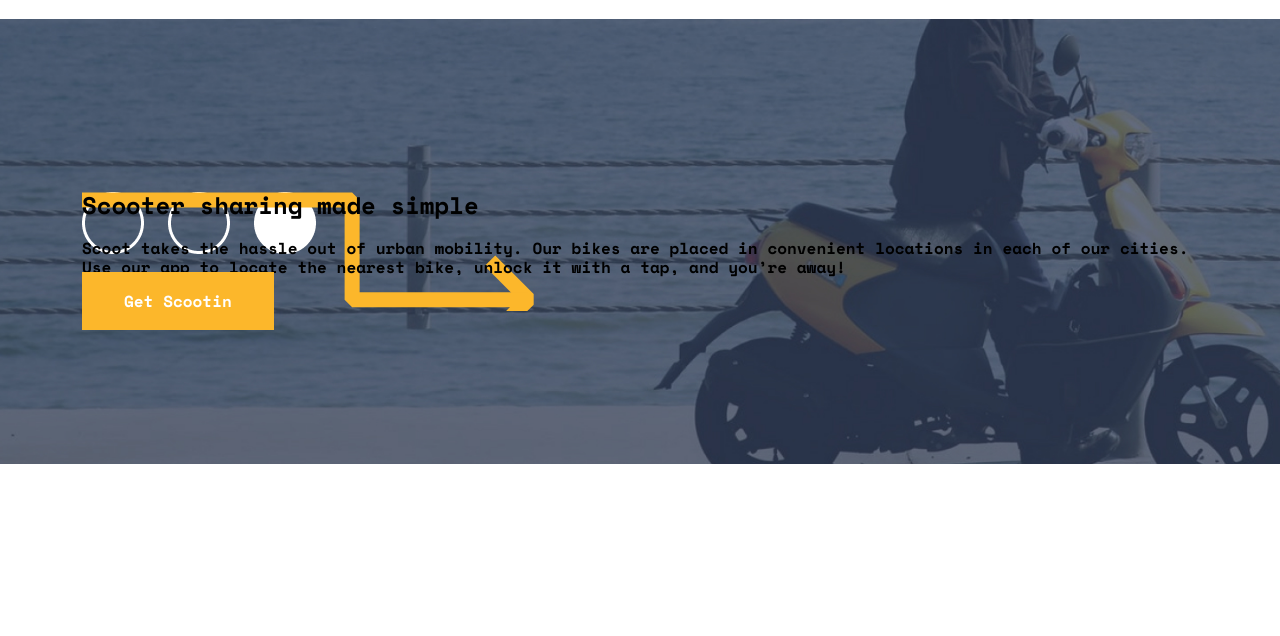
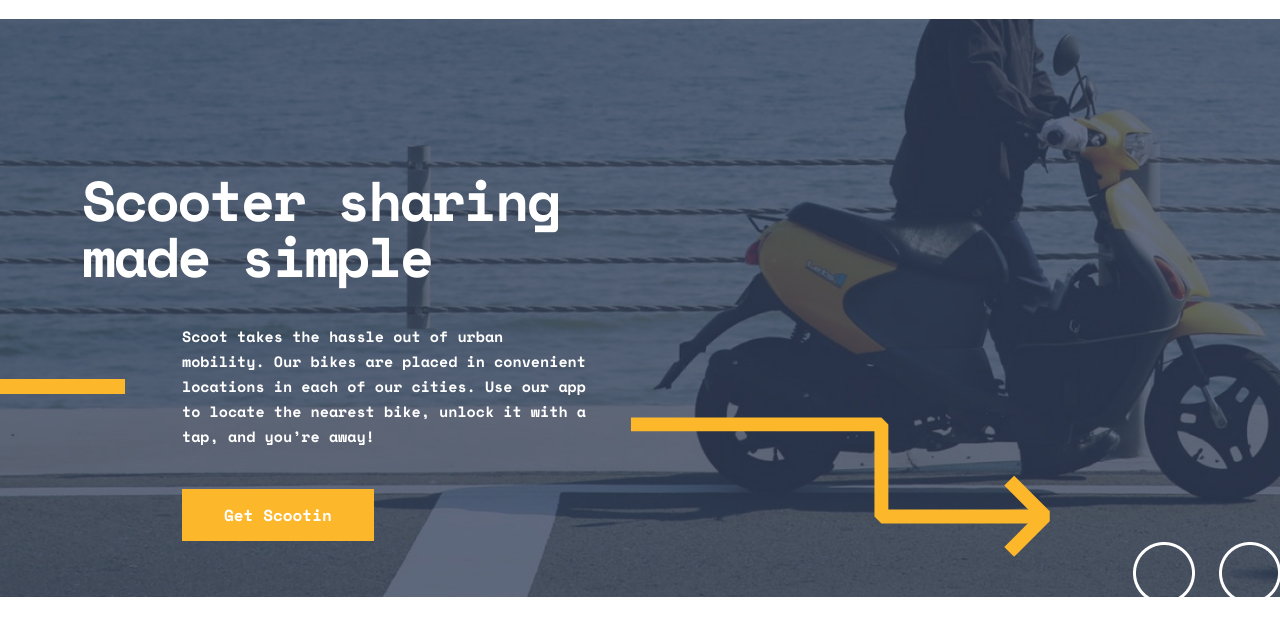
Before and after one commit to BunyodbekNasriddinov/scoot, a plain HTML site: page index.html in a window 1280 px wide. Shown: the part 80-716 px from the top of the page. Drawn offline with Linux system fonts and the light colour scheme.

Commit message:
Home page hero section add

```diff
--- a/index.html
+++ b/index.html
@@ -68,8 +68,8 @@
                   app to locate the nearest bike, unlock it with a tap, and
                   you’re away!
                 </p>
+                <a class="hero__link main-btn" href="#">Get Scootin</a>
               </div>
-              <a class="hero__link main-btn" href="#">Get Scootin</a>
             </div>
           </div>
         </div>
--- a/sass/blocks/_hero.scss
+++ b/sass/blocks/_hero.scss
@@ -3,15 +3,69 @@
 //************//
 .hero {
   padding: 153px 0;
-  background-image: url("../../images/hero-bgi.jpg");
-  background-repeat: no-repeat;
-  background-size: 100%;
+  background-image: url("../../images/circles.png"),
+    url("../../images/left-arrow.svg"), url("../../images/hero-bgi.jpg");
+  background-repeat: no-repeat, no-repeat, no-repeat;
+  background-size: 234px 62px, 447px 140px, 100%;
+  background-position: calc(50% + 610px) calc(100% - 90px),
+    calc(50% + 200px) calc(50% + 130px), 0 0;
 }
 
 .hero__inner {
-  background-image: url("../../images/left-arrow.svg"),
-    url("../../images/circles.png");
-  background-repeat: no-repeat, no-repeat;
+  background-repeat: no-repeat;
+}
+
+.hero__title-inner {
+  width: 100%;
+  max-width: 500px;
+}
+
+.hero__title {
+  margin: 0;
+  padding: 0;
+  font-style: normal;
+  font-weight: 700;
+  font-size: 56px;
+  line-height: 56px;
+  letter-spacing: -2.5px;
+  color: #ffffff;
+}
+
+.hero__desc-inner {
+  position: relative;
+  margin-top: 40px;
+  margin-left: 100px;
+  width: 100%;
+  max-width: 405px;
+}
+
+.hero__line {
+  position: absolute;
+  top: 55px;
+  left: -260px;
+  display: block;
+  width: 203px;
+  height: 15px;
+  background-color: #fcb72b;
+}
+
+.hero__desc {
+  margin: 0;
+  padding: 0;
+  font-family: "Lexend Deca";
+  font-weight: 400;
+  font-size: 15px;
+  line-height: 25px;
+  color: #ffffff;
+}
+
+.hero__link {
+  display: inline-block;
+  margin: 40px 0 0;
+
+  &:hover {
+    background-color: #495567;
+  }
 }
 
 //**************//
```
Also changed, not shown: css/main.css, 1 other file.
